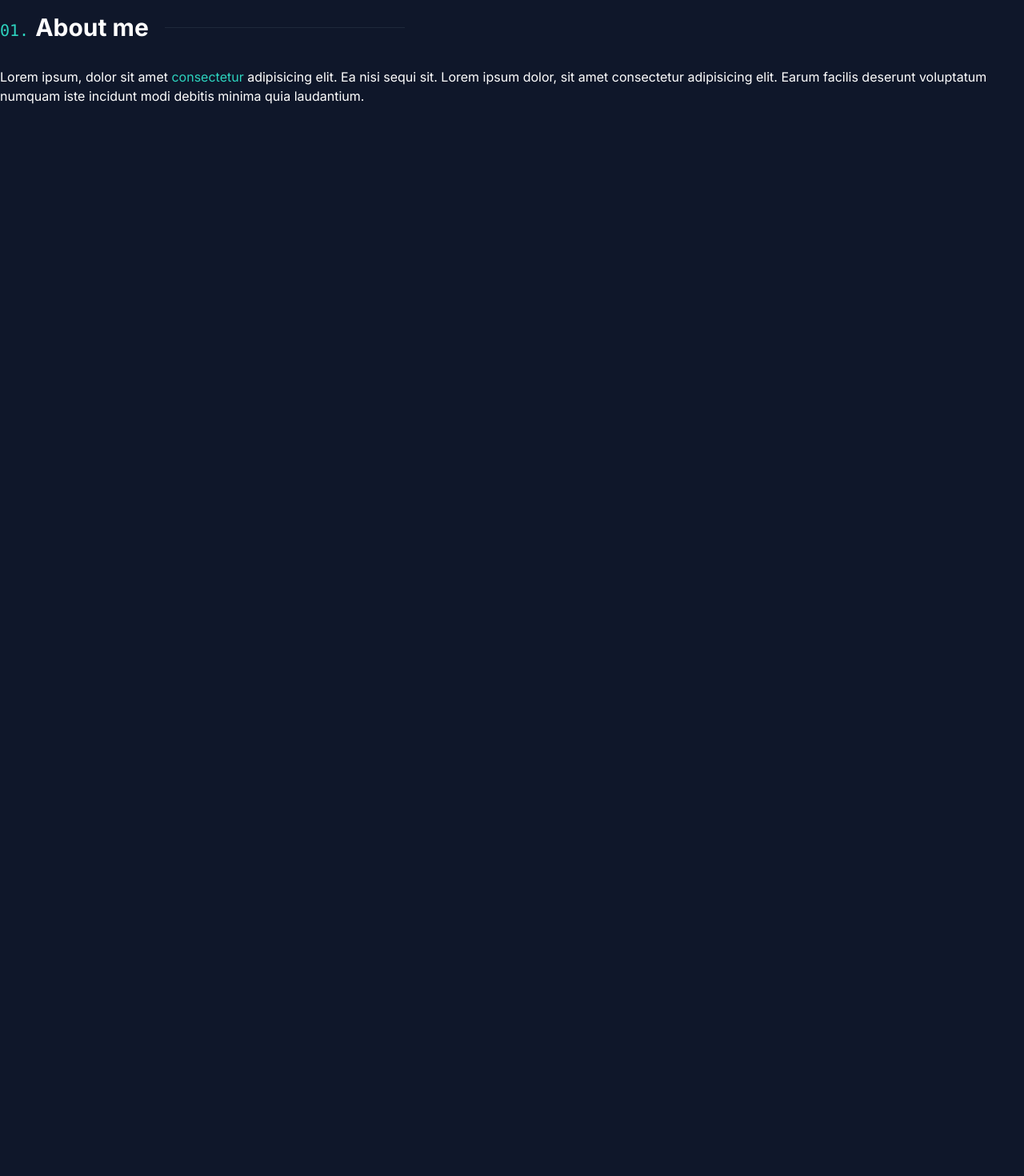
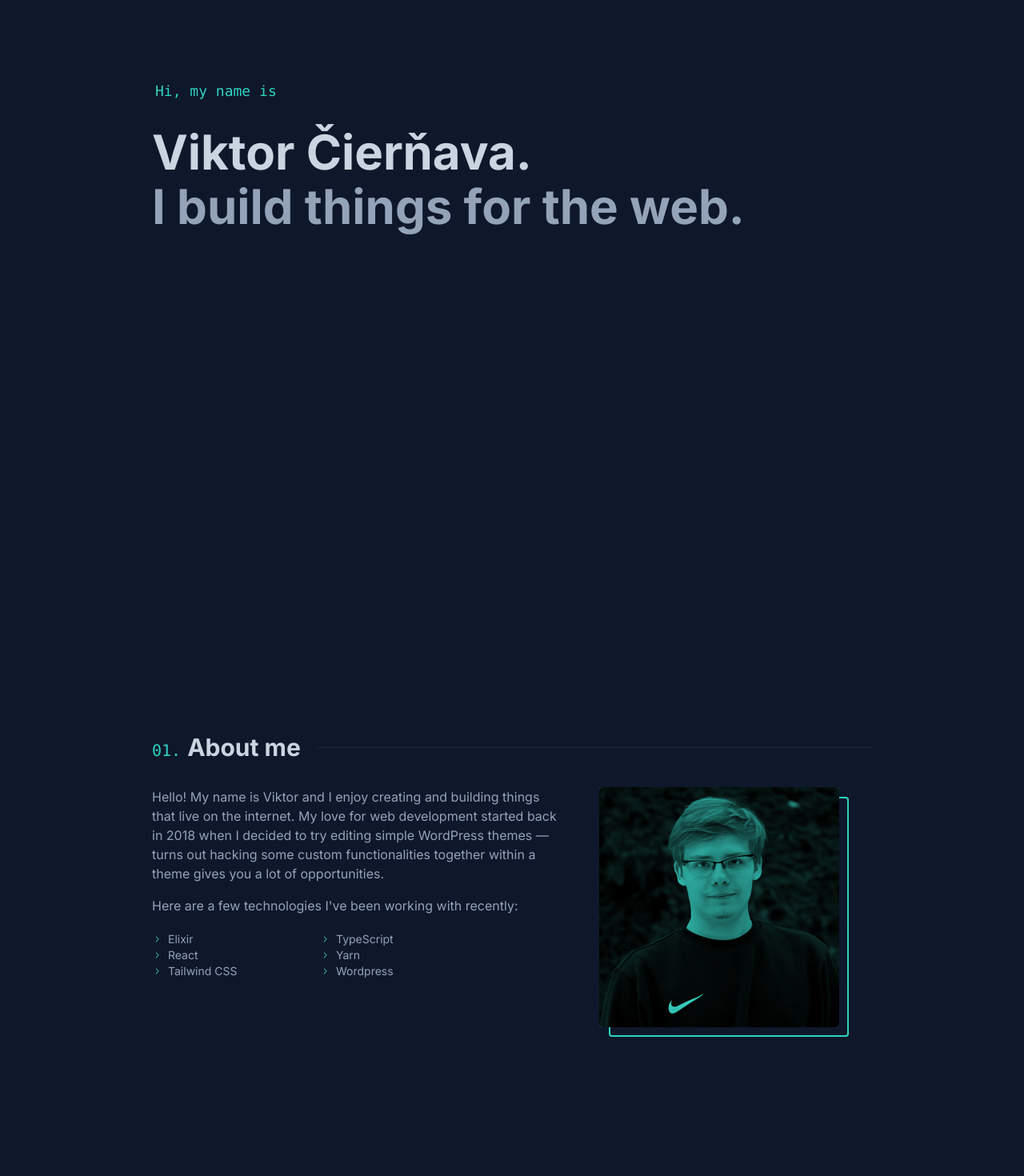
Before and after one commit to vciernava/ciernava-web, a Next.js app: page / in a window 1280 px wide. Shown: the top 1470 px of the page at 80% size. Before the commit the page ends 816 px from the top, so only its background shows below. Built offline with nearby package versions, Linux system fonts and the light colour scheme.

Commit message:
adding picture of myself on the site, working on basic styling, adding option to add external link icon to the Link Component. Chaning width of container and sections.

```diff
--- a/app/components/CountingHeading.tsx
+++ b/app/components/CountingHeading.tsx
@@ -3,8 +3,8 @@ interface CountingHeadingProps {
     children: React.ReactNode;
 }
 
-const CountingHeading: React.FC<CountingHeadingProps> = ({className, children}) => {
-    const headingClass = `relative text-3xl font-bold flex items-center mt-4 mb-8 w-full counting-heading ${className}`;
+const CountingHeading: React.FC<CountingHeadingProps> = ({className = '', children}) => {
+    const headingClass = `relative text-slate-300 text-3xl font-bold flex items-center mt-4 mb-8 w-full counting-heading ${className}`;
 
     return (
         <h2 className={headingClass}>
--- a/app/components/Link.tsx
+++ b/app/components/Link.tsx
@@ -1,3 +1,4 @@
+import { ExternalLinkIcon } from '@radix-ui/react-icons';
 import Link from 'next/link';
 import React from 'react';
 
@@ -5,15 +6,21 @@ interface HrefLinkProps {
     href: string;
     className?: string;
     children: React.ReactNode;
+    externalLink ?: boolean;
 }
 
-const HrefLink: React.FC<HrefLinkProps> = ({ href, className, children }) => {
-    const linkClasses = `relative text-teal-400 micro-animated-link ${className}`;
+const HrefLink: React.FC<HrefLinkProps> = ({ href, className = '', children, externalLink }) => {
+    const linkClasses = `relative text-teal-400 micro-animated-link ${externalLink && 'pr-4'} ${className}`;
 
     return (
         <span className={linkClasses}>
             <Link href={href}>
                 {children}
+                {
+                externalLink && (
+                    <ExternalLinkIcon className='text-slate-600 absolute top-0 right-0 h-3 w-3' />
+                )
+            }
             </Link>
         </span>
     );
--- a/app/globals.css
+++ b/app/globals.css
@@ -5,12 +5,27 @@
 @layer base {
   body {
     @apply bg-slate-900;
-    @apply text-white;
+    @apply text-slate-400;
+    @apply text-base;
   }
 
   ::selection {
     @apply bg-slate-700;
     @apply text-slate-200;
+  }
+
+  p {
+    @apply mb-4;
+  }
+
+  section {
+    @apply mx-auto;
+    @apply py-[100px];
+    @apply max-w-[900px];
+  }
+
+  .section {
+    counter-increment: section 1;
   }
 
   .micro-animated-link::after {
@@ -31,7 +46,6 @@
   }
 
   .counting-heading::before {
-    counter-increment: section 1;
     content: "0" counter(section) ".";
     @apply relative;
     @apply mr-2;
@@ -48,8 +62,111 @@
     @apply -top-1;
     @apply ml-5;
     @apply bg-slate-800;
-    @apply w-[300px];
+    @apply flex-grow;
     @apply h-[1px];
+  }
+
+  .section-hero {
+    @apply min-h-screen;
+    @apply pb-0;
+  }
+
+  .section-hero h1 {
+    @apply mb-8;
+    @apply ml-1;
+    @apply text-teal-400;
+    @apply font-mono;
+    @apply text-lg;
+    @apply font-normal;
+  }
+
+  .section-hero h2 {
+    @apply text-slate-300;
+    @apply text-6xl;
+    @apply font-bold;
+  }
+
+  .section-hero h3 {
+    @apply mt-2;
+    @apply text-slate-400;
+    @apply text-6xl;
+    @apply font-bold;
+  }
+
+  .section-col-2 .inner {
+    @apply grid;
+    @apply gap-12;
+    grid-template-columns: 3fr 2fr;
+  }
+
+  .styled-picture {
+    @apply relative;
+    @apply max-w-[300px];
+    @apply aspect-square;
+  }
+
+  .styled-picture .wrapper {
+    @apply relative;
+    @apply bg-teal-400;
+    @apply rounded-[4px];
+    @apply w-full;
+    @apply h-full;
+  }
+
+  .styled-picture .wrapper::before {
+    content: "";
+    @apply absolute;
+    @apply top-0;
+    @apply left-0;
+    @apply bg-slate-900;
+    @apply mix-blend-screen;
+    @apply rounded-[4px];
+    @apply w-full;
+    @apply h-full;
+  }
+
+  .styled-picture .wrapper::after {
+    content: "";
+    @apply absolute;
+    @apply top-3;
+    @apply left-3;
+    @apply border-2;
+    @apply border-teal-400;
+    @apply rounded-[4px];
+    @apply w-full;
+    @apply h-full;
+    @apply -z-[1];
+  }
+
+  .styled-picture .wrapper img {
+    @apply mix-blend-multiply;
+    @apply grayscale;
+    @apply contrast-100;
+    @apply object-cover;
+    @apply rounded-[4px];
+    @apply w-full;
+    @apply h-full;
+  }
+
+  .skills-list {
+    @apply grid;
+    @apply list-none;
+    @apply text-sm;
+    grid-template-columns: repeat(2, minmax(140px, 200px));
+    gap: 0px 10px;
+    @apply mt-5;
+  }
+
+  .skills-list li {
+    @apply flex;
+    @apply items-center;
+    @apply gap-2;
+  }
+
+  .skills-list li svg {
+    @apply text-teal-400;
+    @apply h-3;
+    @apply w-3;
   }
 }
 
--- a/app/page.tsx
+++ b/app/page.tsx
@@ -1,13 +1,53 @@
+import { ChevronRightIcon } from "@radix-ui/react-icons";
+import Image from "next/image";
 import CountingHeading from "./components/CountingHeading";
 import HrefLink from "./components/Link";
+const personalImage = require("./assets/MELP2883.JPG");
 
 export default function Home() {
   return (
-    <main className="min-h-screen container">
-      <section id="about">
+    <main className="min-h-screen container max-w-1600">
+      <section className="section-hero" id="hero">
+        <h1>Hi, my name is</h1>
+        <h2>Viktor Čierňava.</h2>
+        <h3>I build things for the web.</h3>
+      </section>
+      <section className="section section-col-2" id="about">
         <CountingHeading>About me</CountingHeading>
         <div className="inner">
-        <p>Lorem ipsum, dolor sit amet <HrefLink href="https://google.com">consectetur</HrefLink> adipisicing elit. Ea nisi sequi sit. Lorem ipsum dolor, sit amet consectetur adipisicing elit. Earum facilis deserunt voluptatum numquam iste incidunt modi debitis minima quia laudantium.</p>
+          <div className="styled-about">
+            <p>
+              Hello! My name is Viktor and I enjoy creating and building things that live on the internet. My love for web development started back in 2018 when I decided to try editing simple WordPress themes — turns out hacking some custom functionalities together within a theme gives you a lot of opportunities.
+            </p>
+            <p>
+              Here are a few technologies I've been working with recently:
+            </p>
+            <ul className="skills-list">
+              <li><ChevronRightIcon /> Elixir</li>
+              <li><ChevronRightIcon /> TypeScript</li>
+              <li><ChevronRightIcon /> React</li>
+              <li><ChevronRightIcon /> Yarn</li>
+              <li><ChevronRightIcon /> Tailwind CSS</li>
+              <li><ChevronRightIcon /> Wordpress</li>
+            </ul>
+          </div>
+          <div className="styled-picture">
+            <div className="wrapper">
+              <Image src={personalImage} alt="Viktor Čierňava" />
+            </div>
+          </div>
+        </div>
+      </section>
+      <section className="section" id="experience">
+        <CountingHeading>Where I've Worked</CountingHeading>
+        <div className="inner">
+
+        </div>
+      </section>
+      <section className="section" id="projects">
+        <CountingHeading>Some Things I've Build</CountingHeading>
+        <div className="inner">
+
         </div>
       </section>
     </main>
--- a/tailwind.config.ts
+++ b/tailwind.config.ts
@@ -8,14 +8,18 @@ const config: Config = {
   ],
   theme: {
     extend: {
-      backgroundImage: {
-        "gradient-radial": "radial-gradient(var(--tw-gradient-stops))",
-        "gradient-conic":
-          "conic-gradient(from 180deg at 50% 50%, var(--tw-gradient-stops))",
+      container: {
+        center: true,
+        padding: {
+          DEFAULT: '0px 150px',
+          sm: '0px 100px',
+          md: '0px 50px',
+          lg: '0px 25px',
+        },
       },
-      container: {
-        center: true
-      }
+    },
+    maxWidth: {
+      '1600': '1600px',
     },
   },
   plugins: [],
```
Also changed, not shown: app/assets/MELP2883.JPG (added).
